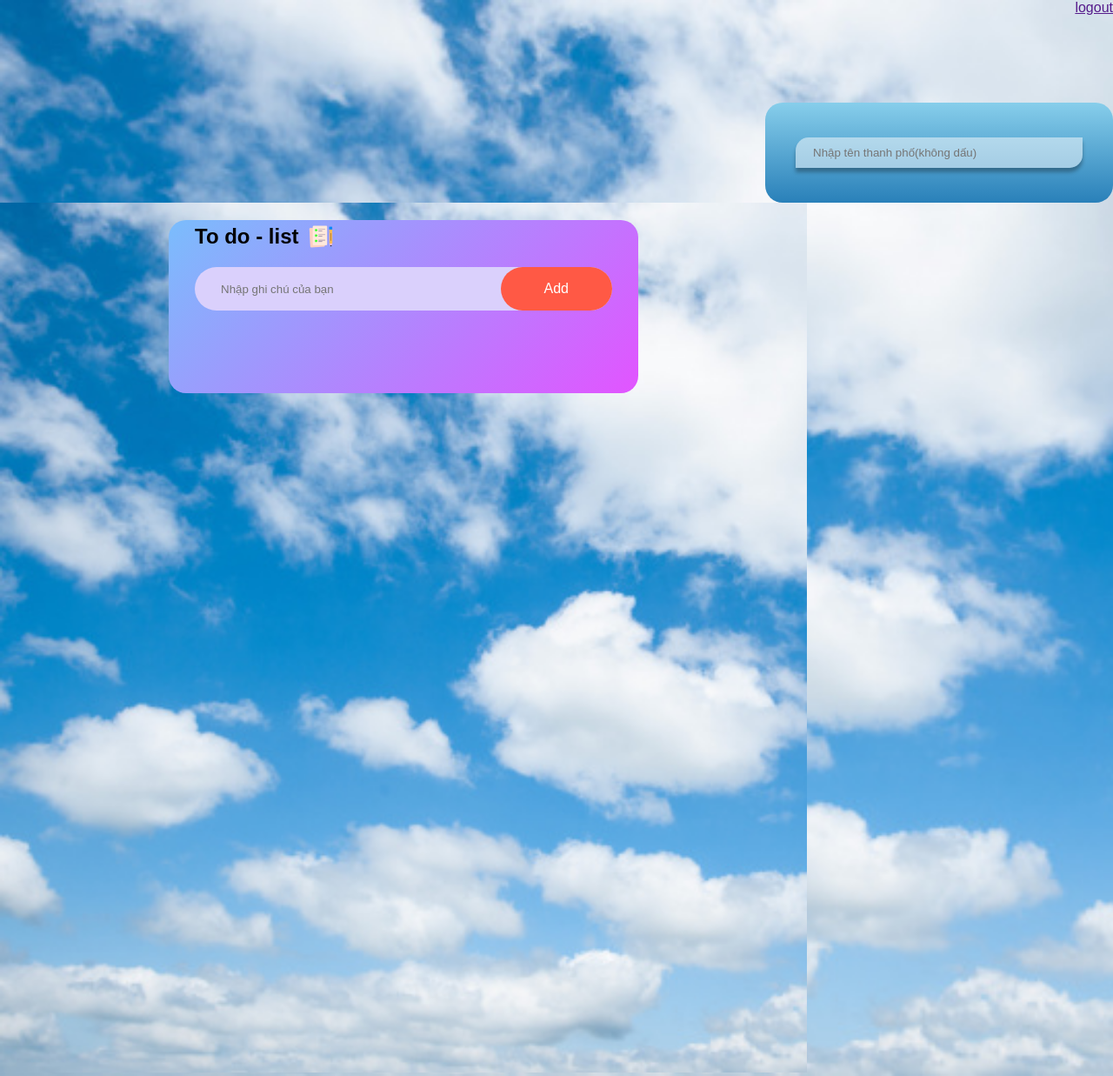
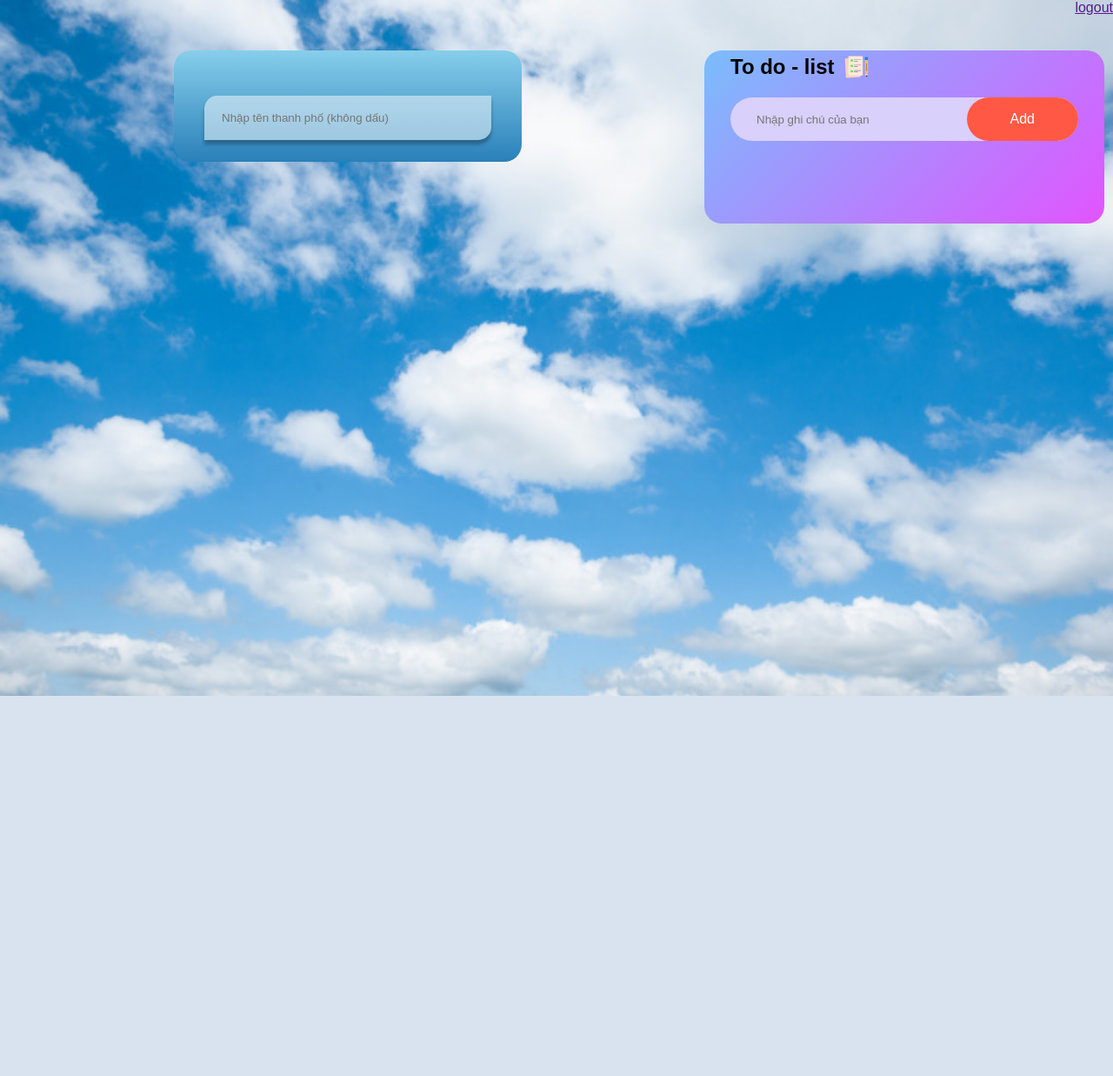
Before and after one commit to TungDuong1202/Team3-64CNTT1-WebThoiTiet, a PHP site: page /giao_dien.html in a window 1280 px wide. Shown: the whole page at 87% size. After the commit the page ends 800 px from the top, so only its background shows below. Run offline with PHP 8.4, Linux system fonts and the light colour scheme.

Commit message:
update giao dien

```diff
--- a/giao_dien.html
+++ b/giao_dien.html
@@ -13,7 +13,10 @@
     </div>
     <!-- phan thoi tiet -->
     <div class="card">
-        <input type="text" class="search" placeholder="Nhập tên thanh phố(không dấu)">
+        <div>
+            <iframe src="todo_list.html" frameborder="0" class="todolist"></iframe>
+        </div>
+        <input type="text" class="search" placeholder="Nhập tên thanh phố (không dấu)">
         <div class="content">
             <h1 class="capital">
                 <span class="city"></span>
@@ -41,7 +44,6 @@
         </div>
     </div>
 
-    <iframe src="todo_list.html" frameborder="0" class="todolist"></iframe>
 
     <script src="hieu_ung.js"></script>
 
--- a/style.css
+++ b/style.css
@@ -7,20 +7,24 @@ body{
     font-family: sans-serif;
     background-image: url(img/background.jpg);
     background-size: cover;
+    background-repeat: no-repeat;
 }
 .card {
-    width: 90%;
+    width: 100%;
     max-width: 400px;
+    height: 100%;
     background: linear-gradient(to top, #2980B9, #87CEEB);
-    margin: 100px auto 0;
+    margin: 40px 0 0 200px;
     border-radius: 20px;
-    padding: 40px 35px;
+    padding: 40px 35px 25px;
     text-align: center;
-    float: right;
+    float: left;
+    position: relative;
 }
 .search {
     width: 100%;
-    padding: 10px 20px;
+    margin-top: 12px;
+    padding: 18px 20px;
     border: none;
     outline: none;
     border-radius: 15px 0 15px 0;
@@ -31,7 +35,7 @@ body{
 .content {
     text-align: center;
     color: white;
-    margin: 40px;
+    margin: 30px;
     transition: 0.4s;
 }
 
@@ -44,7 +48,7 @@ body{
 .short-dec {
     font-size: 40px;
     font-weight: bold;
-    margin: 30px;
+    margin: 15px;
 }
 
 .more-dec{
@@ -66,10 +70,16 @@ body{
 }
 
 .todolist{
-    width: 72.5%;
-    height: 1000px;
-    margin: 0;
-    padding: 0;
+    width: 120%;
+    top : -20px;
+    left: 600px;
+    padding: 30;
+    position: absolute;
+    height: 400px;
+    font-size: 22px;
+    color: #060101;
+    line-height: 40px;
+    text-align: center;
 }
 
 .content{
--- a/style_todolist.css
+++ b/style_todolist.css
@@ -10,12 +10,13 @@
     min-height: 100vh;
     background: white;
     padding: 10px;
-    background-image: url(img/background.jpg);
+    /* background-image: url(img/background.jpg); */
     background-size: cover;
+    background: transparent;
 }
 .todo-app{
     width: 100%;
-    max-width: 540px;
+    max-width: 600px;
     background: linear-gradient(-45deg, #e254ff,#7abdfc);
     margin: 10px auto 20px;
     padding: 4px 30px 70px;
```
